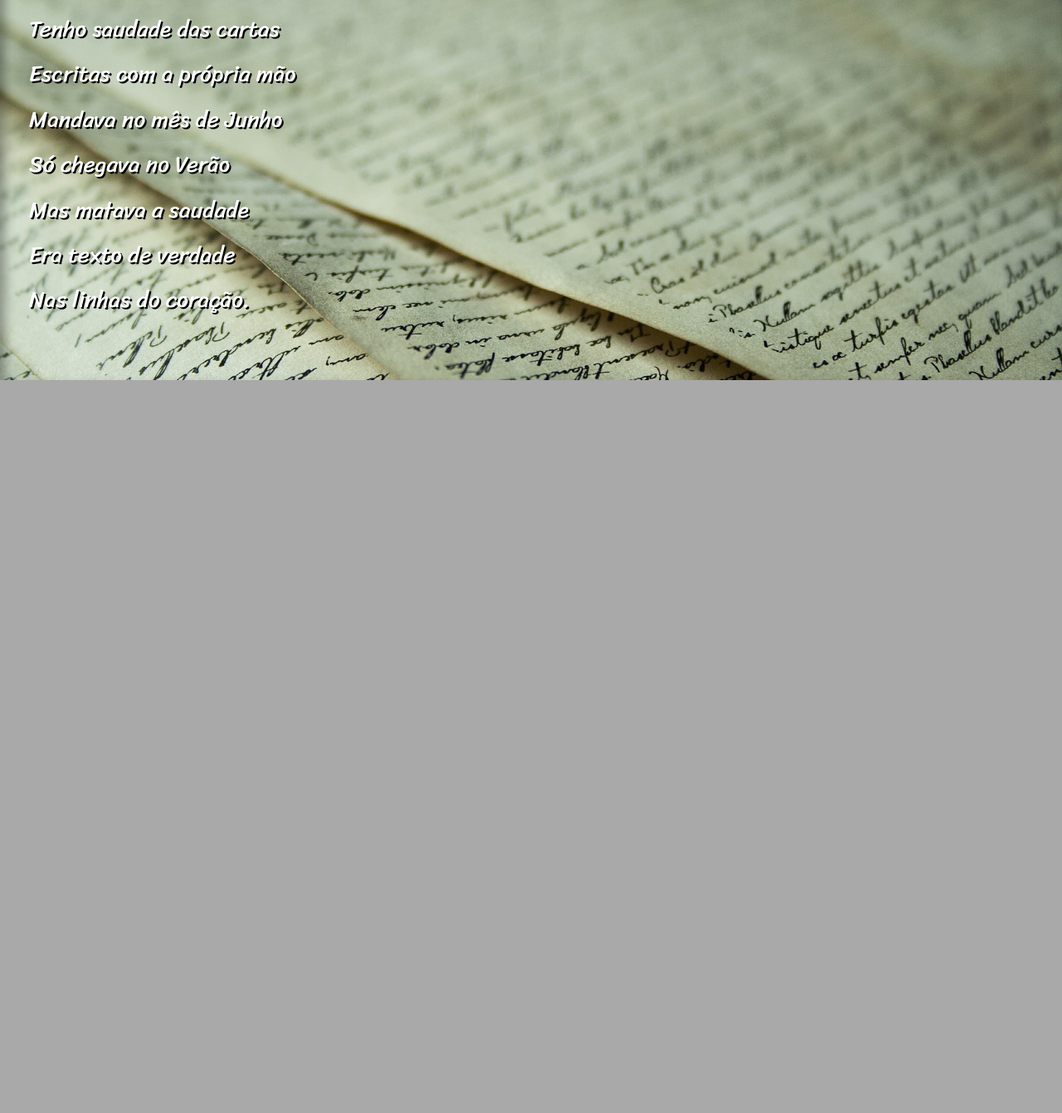
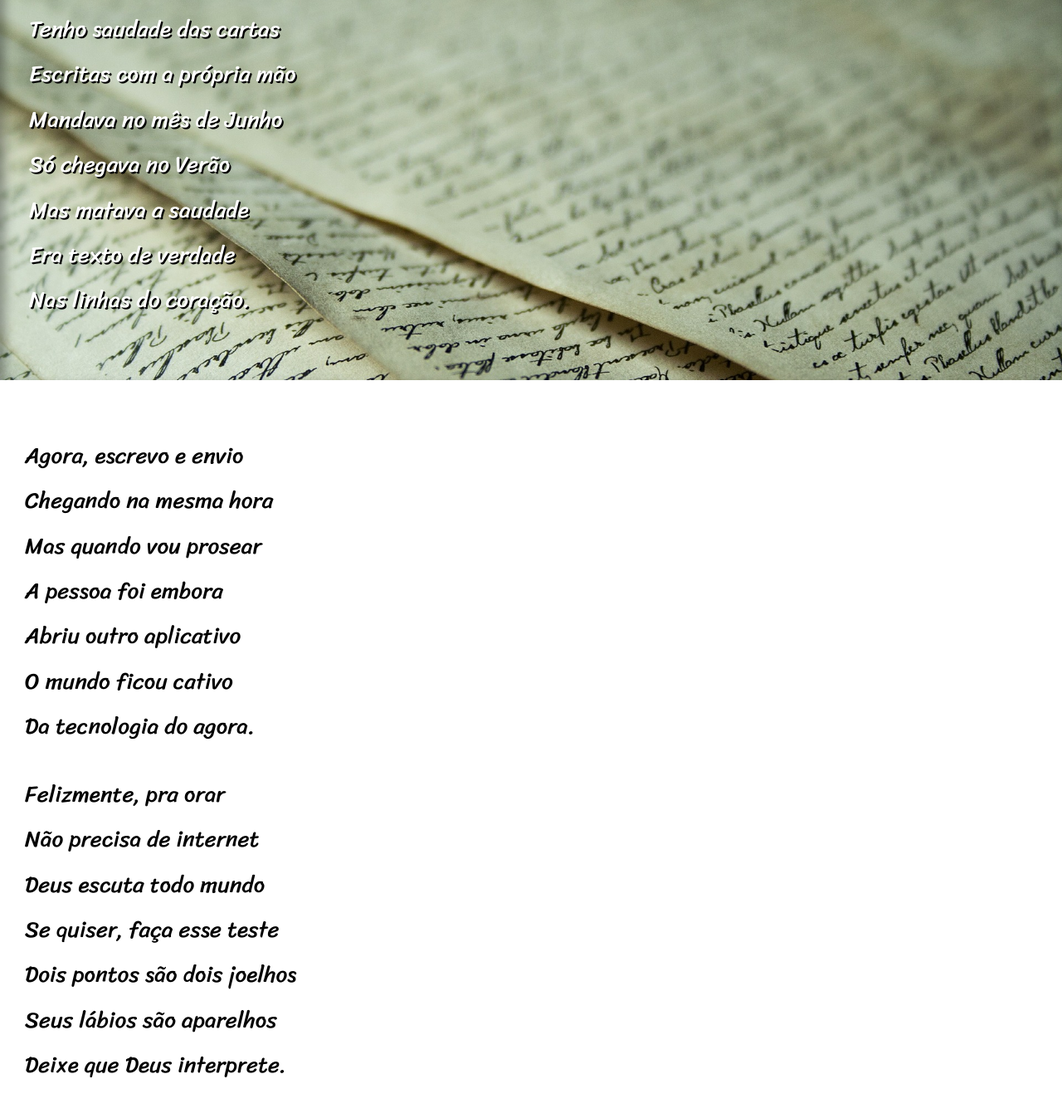
Before and after one commit to allangdasilva/projeto-cordel, a plain HTML site: page index.html in a window 1280 px wide. Shown: the part 2283-3624 px from the top of the page at 83% size. Before the commit the page ends 2741 px from the top, so only its background shows below. Drawn offline with Linux system fonts and the light colour scheme.

Commit message:
Live server

```diff
--- a/index.html
+++ b/index.html
@@ -66,7 +66,7 @@
                 Nas linhas do coração.
             </p>
         </section>
-       <!-- <section class="normal">
+        <section class="normal">
 
             <p>
                 Agora, escrevo e envio <br>
@@ -89,8 +89,8 @@
 
         </section>
     </main>
- <footer>
+    <footer>
         <p>Site criado por <a href="https://github.com/allangdasilva" target="_blank">Allan Silva</a> pelo <a href="https://cursoemvideo.com" target="_blank">CursoemVideo</a></p>
-    </footer> -->
+    </footer>
 </body>
 </html>
```
